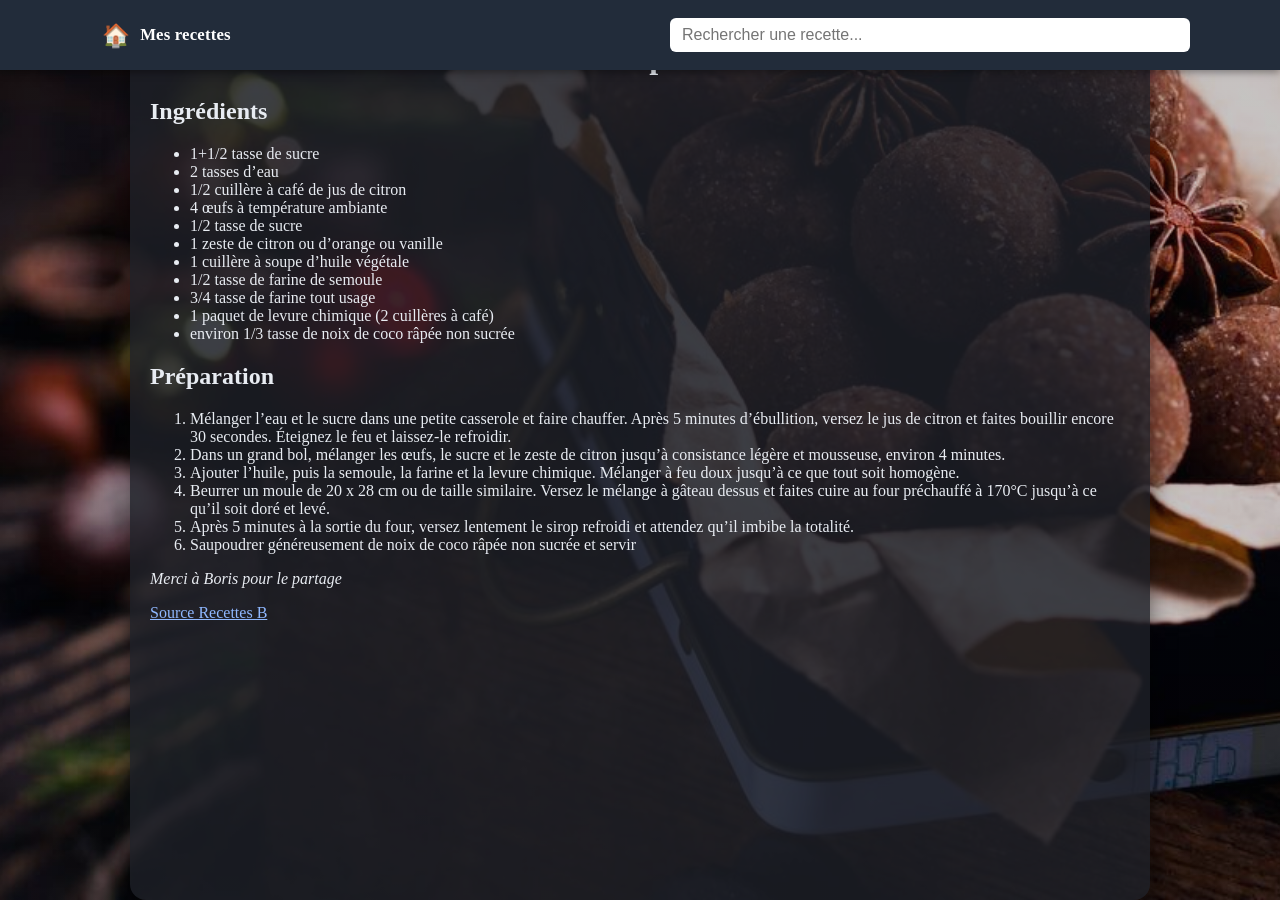
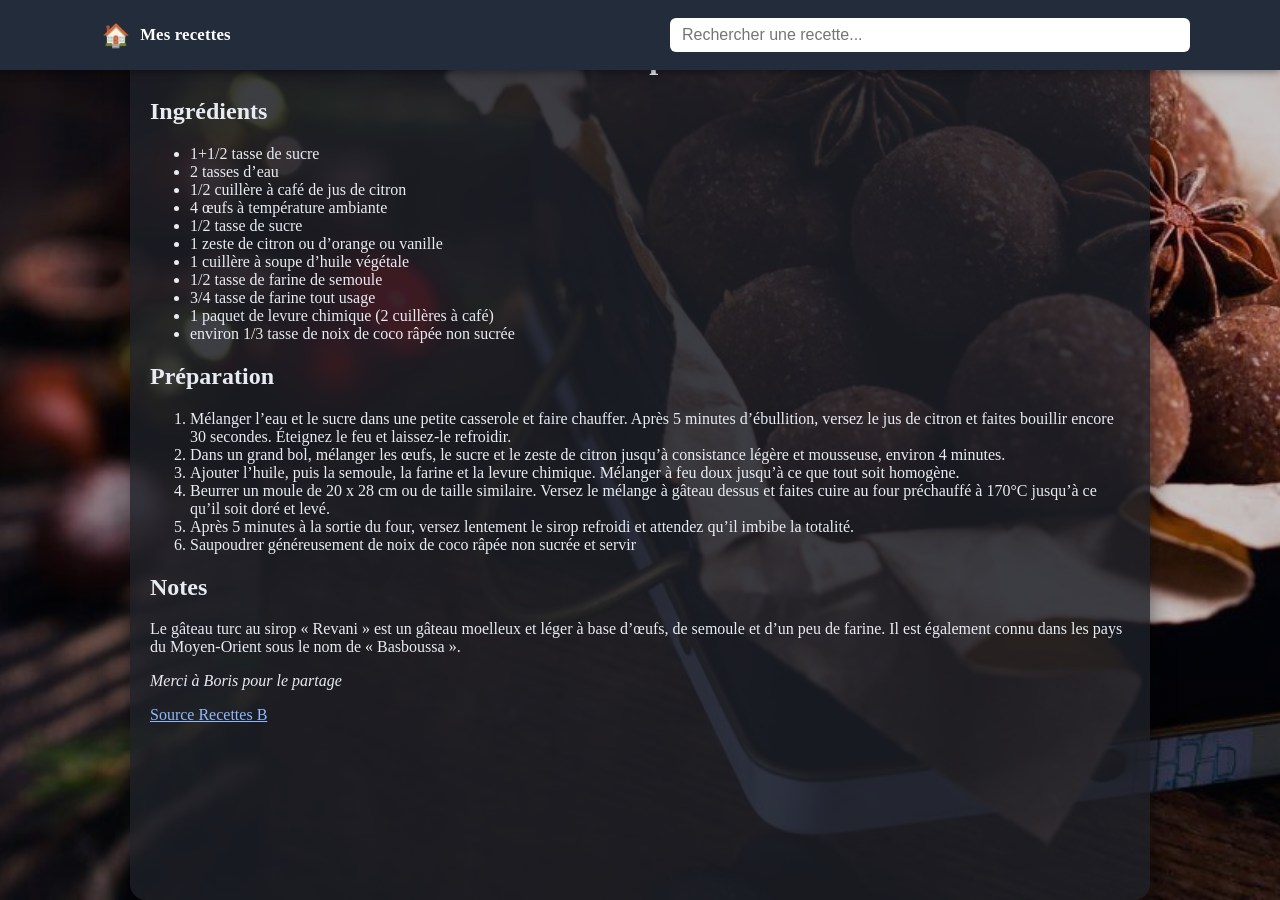
Before and after one commit to phlered/recettes, a Jekyll site: the page built from _recettes/g_teau_turc_moelleux_revani_au_sirop.md, in a window 1280 px wide and 900 px high, scrolled down 112 px. Built offline with Jekyll 4.4.1, drawn with Linux system fonts in a browser that asks for light colours.

Commit message:
Ajout recette Gâteau turc moelleux Revani au sirop

```diff
--- a/_recettes/g_teau_turc_moelleux_revani_au_sirop.md
+++ b/_recettes/g_teau_turc_moelleux_revani_au_sirop.md
@@ -44,6 +44,10 @@ ingredients:
 5. Après 5 minutes à la sortie du four, versez lentement le sirop refroidi et attendez qu'il imbibe la totalité.
 6. Saupoudrer généreusement de noix de coco râpée non sucrée et servir
 
+## Notes
+
+Le gâteau turc au sirop « Revani » est un gâteau moelleux et léger à base d'œufs, de semoule et d'un peu de farine. Il est également connu dans les pays du Moyen-Orient sous le nom de « Basboussa ».
+
 _Merci à Boris pour le partage_
 
 [Source Recettes B](https://recettesb.blogspot.com/2023/08/fluffy-turkish-cake-revani-with-syrup.html)
```
